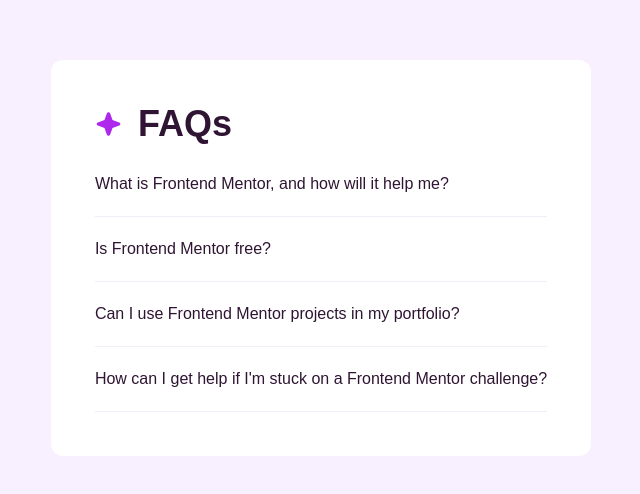
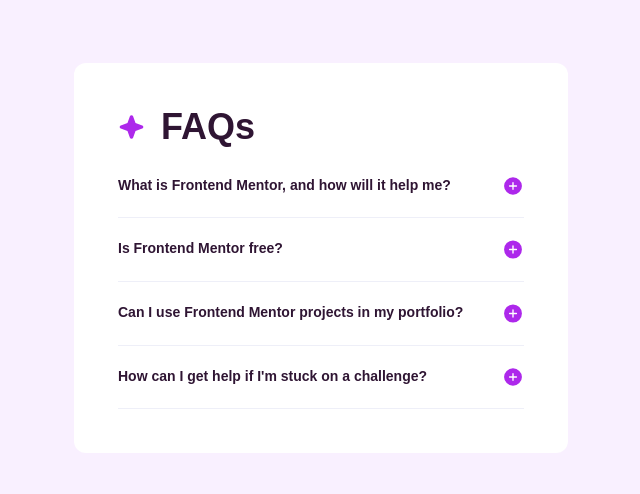
Before and after one commit to Maryiamreda/FAQ-accordion, a Next.js app: page / in a window 1280 px wide. Shown: the part 214-708 px from the top of the page, without its empty margins (319-959 px from the left). Built offline with nearby package versions, Linux system fonts and the light colour scheme.

Commit message:
show answer functionality

```diff
--- a/src/app/data.tsx
+++ b/src/app/data.tsx
@@ -13,7 +13,7 @@
     answer: "Yes, you can use projects completed on Frontend Mentor in your portfolio. It's an excellent way to showcase your skills to potential employers!"
   },
   {
-    question: "How can I get help if I'm stuck on a Frontend Mentor challenge?",
+    question: "How can I get help if I'm stuck on a challenge?",
     answer: "The best place to get help is inside Frontend Mentor's Discord community. There's a help channel where you can ask questions and seek support from other community members."
   }
 ];
--- a/src/app/page.tsx
+++ b/src/app/page.tsx
@@ -1,7 +1,16 @@
+'use client';
+
+import { useState } from 'react';
 import { faq } from './data';
 import Image from 'next/image'
 
-export default async function PostsPage() {
+export default  function PostsPage() {
+   const [showAnswer, setShowAnswer] = useState<number | null>(null);
+
+  const toggleAnswer = (index: number) => {
+    setShowAnswer(showAnswer === index ? null : index);
+  };
+
   return (
     <div className="bg-white p-11  rounded-xl  ">
       <div className='flex flex-row gap-4 mb-7'>
@@ -12,8 +21,23 @@
       {faq && faq.length > 0 ? (
         <div className='flex flex-col text-start gap-5 '>
           {faq.map((faq, index) => (
-            <div key={index} className="border-b-[0.01px] border-b-light-grayish-blue pb-5">
-              <h1 className="">{faq.question}</h1>
+            <div key={index} className="border-b-[0.01px] border-b-light-grayish-blue pb-5 ">
+              <div className='flex justify-between' >
+              <h1 className="font-bold text-sm w-90">{faq.question}</h1>
+
+                {showAnswer==index ?
+              <Image src={'/images/icon-minus.svg'} alt={"ICON"} width="22" height="22" className='ml-6' onClick={() => toggleAnswer(index)} />
+
+               :
+                            <Image src={'/images/icon-plus.svg'} alt={"ICON"} width="22" height="22" className='ml-6' onClick={() => toggleAnswer(index)}/>
+
+              }
+              </div>
+
+                          {showAnswer==index && <h2 className='text-sm w-90'>{faq.answer}</h2>}
+
+
+
             </div>
           ))}
         </div>
```
